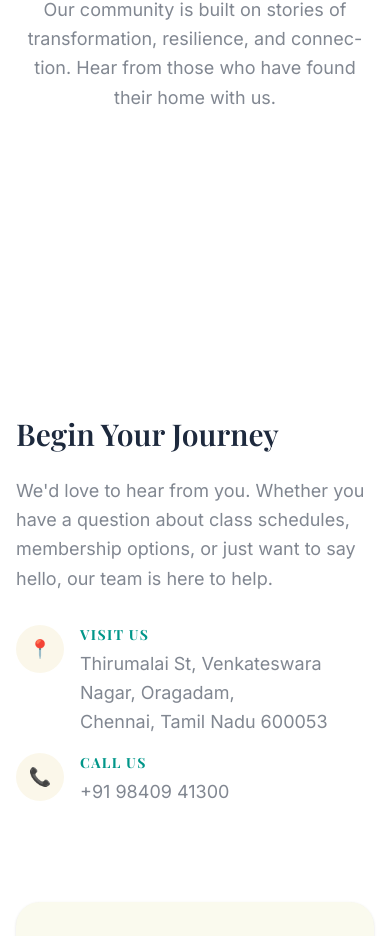
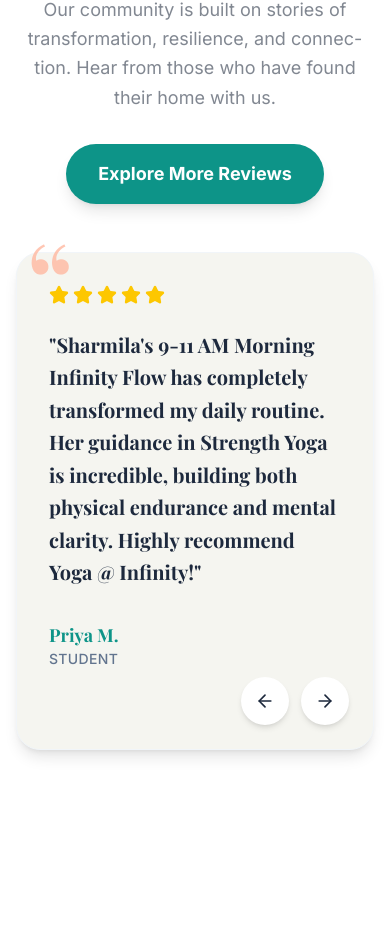
Before and after one commit to yogaatinfinity-sys/astral-satellite, a Next.js app: page / in a window 390 px wide. Shown: the part 8432-9368 px from the top of the page. Built offline with nearby package versions, Linux system fonts and the light colour scheme; no server answers; a web font is replaced by a local one.

Commit message:
Final production polish and responsive fixes

```diff
--- a/src/app/page.tsx
+++ b/src/app/page.tsx
@@ -10,6 +10,30 @@ import { WhyYogaSection } from "@/components/why-yoga-section";
 import { ContactSection } from "@/components/contact-section";
 import { Footer } from "@/components/footer";
 
+const REVIEWS = [
+  {
+    id: 1,
+    name: "Priya M.",
+    role: "Student",
+    stars: 5,
+    comment: "Sharmila's 9-11 AM Morning Infinity Flow has completely transformed my daily routine. Her guidance in Strength Yoga is incredible, building both physical endurance and mental clarity. Highly recommend Yoga @ Infinity!"
+  },
+  {
+    id: 2,
+    name: "Aarti S.",
+    role: "Student",
+    stars: 5,
+    comment: "The Strength Yoga sessions are challenging yet so rewarding. Sharmila gives personal attention and ensures every posture is correct. The morning classes are the perfect way to begin the day with positivity."
+  },
+  {
+    id: 3,
+    name: "Karthik R.",
+    role: "Student",
+    stars: 5,
+    comment: "I've been attending the Morning Infinity Flow for a few months now, and the progress I've seen is remarkable. The energy in the studio is truly unique, making every class an uplifting experience."
+  }
+];
+
 export default function Home() {
   return (
     <main className="min-h-screen bg-soft-bone selection:bg-brand-primary selection:text-white">
@@ -20,7 +44,7 @@ export default function Home() {
       <GallerySection />
       <ZenGravitySection />
       <VirtualStudioSection />
-      <TestimonialsSection />
+      <TestimonialsSection reviews={REVIEWS} />
       <ContactSection />
       <Footer />
     </main>
--- a/src/components/review-widget.tsx
+++ /dev/null
@@ -1,20 +0,0 @@
-"use client"
-
-import Script from "next/script"
-
-export function ReviewWidget() {
-    return (
-        <div className="w-full max-w-5xl mx-auto py-8">
-            {/* Elfsight Google Reviews Widget Script */}
-            <Script
-                src="https://elfsightcdn.com/platform.js"
-                strategy="afterInteractive"
-            />
-            {/* Widget Container */}
-            <div
-                className="elfsight-app-3c281f12-4ede-453f-837e-c560d5857648 w-full"
-                data-elfsight-app-lazy
-            />
-        </div>
-    )
-}
--- a/src/components/testimonials-section.tsx
+++ b/src/components/testimonials-section.tsx
@@ -1,50 +1,121 @@
 "use client"
 
-import { motion } from "framer-motion"
-import { ReviewWidget } from "./review-widget"
+import { useState } from "react"
+import { motion, AnimatePresence } from "framer-motion"
+import { ArrowLeft, ArrowRight, Star } from "lucide-react"
 
-export function TestimonialsSection() {
+interface Review {
+    id: number;
+    name: string;
+    role: string;
+    stars: number;
+    comment: string;
+}
+
+interface TestimonialsSectionProps {
+    reviews: Review[];
+}
+
+export function TestimonialsSection({ reviews }: TestimonialsSectionProps) {
+    const [activeIndex, setActiveIndex] = useState(0);
+
+    const nextReview = () => {
+        setActiveIndex((prev) => (prev + 1) % reviews.length);
+    };
+
+    const prevReview = () => {
+        setActiveIndex((prev) => (prev - 1 + reviews.length) % reviews.length);
+    };
+
     return (
         <section id="testimonials" className="py-24 bg-white text-charcoal overflow-hidden w-full">
-            <div className="max-w-7xl mx-auto px-6 md:px-12 flex flex-col items-center text-center">
+            <div className="max-w-7xl mx-auto px-4 sm:px-6 lg:px-8">
+                <div className="grid grid-cols-1 lg:grid-cols-2 gap-12 lg:gap-16 items-center">
 
-                <motion.div
-                    initial={{ opacity: 0, y: 30 }}
-                    whileInView={{ opacity: 1, y: 0 }}
-                    viewport={{ once: true }}
-                    className="space-y-6 w-full max-w-3xl mb-12 flex flex-col items-center"
-                >
-                    <div
-                        className="inline-block px-4 py-1.5 bg-[#6fcbcc]/10 rounded-full text-[#6fcbcc] text-xs font-bold uppercase tracking-widest"
-                    >
+                    {/* Left Column: Branding / CTA */}
+                    <div className="flex flex-col items-center lg:items-start text-center lg:text-left space-y-6">
+                        <div className="inline-block px-4 py-1.5 bg-[#0d9488]/10 rounded-full text-[#0d9488] text-xs font-bold uppercase tracking-widest">
                             Member Voices
                         </div>
 
-                    <h2
-                        className="text-3xl md:text-5xl font-semibold mb-6 text-slate-800"
-                    >
+                        <h2 className="text-3xl md:text-5xl font-semibold mb-6 text-slate-800">
                             What Our Members <br className="hidden sm:block" />
                             Are Saying
                         </h2>
 
-                    <p
-                        className="text-charcoal/60 text-lg leading-relaxed max-w-xl"
-                    >
+                        <p className="text-charcoal/60 text-lg leading-relaxed max-w-xl mb-8">
                             Our community is built on stories of transformation, resilience, and connection. Hear from those who have found their home with us.
                         </p>
+
+                        <a
+                            href="https://www.google.com/maps/place/Yoga@infinity/@13.1298795,80.1469006,17z/data=!3m1!4b1!4m6!3m5!1s0x3a5263b03fab2409:0xf134aade5edbe9ad!8m2!3d13.1298795!4d80.1494755"
+                            target="_blank"
+                            rel="noopener noreferrer"
+                            className="inline-flex items-center justify-center bg-[#0d9488] hover:bg-[#0f766e] text-white rounded-full px-8 py-4 text-lg font-bold shadow-lg transition-all"
+                        >
+                            Explore More Reviews
+                        </a>
+                    </div>
+
+                    {/* Right Column: Featured Card */}
+                    <div className="relative w-full">
+                        <div className="bg-[#F5F5F0] rounded-3xl p-8 md:p-12 relative shadow-lg border border-slate-100 h-full min-h-[380px] flex flex-col justify-between">
+                            {/* Peach Quotation Mark */}
+                            <div className="text-[120px] text-[#FFB8A1] absolute -top-8 left-2 md:-left-4 font-serif leading-none select-none z-0 opacity-80">
+                                &ldquo;
+                            </div>
+
+                            <div className="relative z-10 flex flex-col flex-grow">
+                                <AnimatePresence mode="wait">
+                                    <motion.div
+                                        key={activeIndex}
+                                        initial={{ opacity: 0, x: 20 }}
+                                        animate={{ opacity: 1, x: 0 }}
+                                        exit={{ opacity: 0, x: -20 }}
+                                        transition={{ duration: 0.3 }}
+                                        className="flex flex-col flex-grow"
+                                    >
+                                        <div className="flex gap-1 mb-6 text-yellow-400">
+                                            {[...Array(reviews[activeIndex].stars)].map((_, i) => (
+                                                <Star key={i} size={20} fill="currentColor" stroke="currentColor" />
+                                            ))}
+                                        </div>
+                                        <p className="text-xl md:text-2xl font-serif font-bold text-slate-800 leading-relaxed mb-8">
+                                            "{reviews[activeIndex].comment}"
+                                        </p>
+                                        <div className="mt-auto pb-12">
+                                            <h4 className="text-lg font-bold text-[#0d9488]">
+                                                {reviews[activeIndex].name}
+                                            </h4>
+                                            <p className="text-sm font-medium text-slate-500 uppercase tracking-wide">
+                                                {reviews[activeIndex].role}
+                                            </p>
+                                        </div>
                                     </motion.div>
+                                </AnimatePresence>
+                            </div>
 
-                {/* Elfsight Google Reviews Payload Layer */}
-                <motion.div
-                    initial={{ opacity: 0, scale: 0.95 }}
-                    whileInView={{ opacity: 1, scale: 1 }}
-                    viewport={{ once: true }}
-                    transition={{ duration: 0.5, delay: 0.2 }}
-                    className="w-full"
+                            {/* Navigation Arrows */}
+                            <div className="absolute bottom-6 right-6 md:bottom-8 md:right-8 flex gap-3 z-20">
+                                <button
+                                    onClick={prevReview}
+                                    className="w-12 h-12 rounded-full bg-white flex items-center justify-center shadow-md hover:bg-[#0d9488] hover:text-white transition-colors text-slate-800 focus:outline-none"
+                                    aria-label="Previous review"
                                 >
-                    <ReviewWidget />
-                </motion.div>
+                                    <ArrowLeft size={20} />
+                                </button>
+                                <button
+                                    onClick={nextReview}
+                                    className="w-12 h-12 rounded-full bg-white flex items-center justify-center shadow-md hover:bg-[#0d9488] hover:text-white transition-colors text-slate-800 focus:outline-none"
+                                    aria-label="Next review"
+                                >
+                                    <ArrowRight size={20} />
+                                </button>
+                            </div>
+                        </div>
+                    </div>
 
+                </div>
             </div>
         </section>
     )
```
Lines whose indentation alone changed are shown as unchanged.
